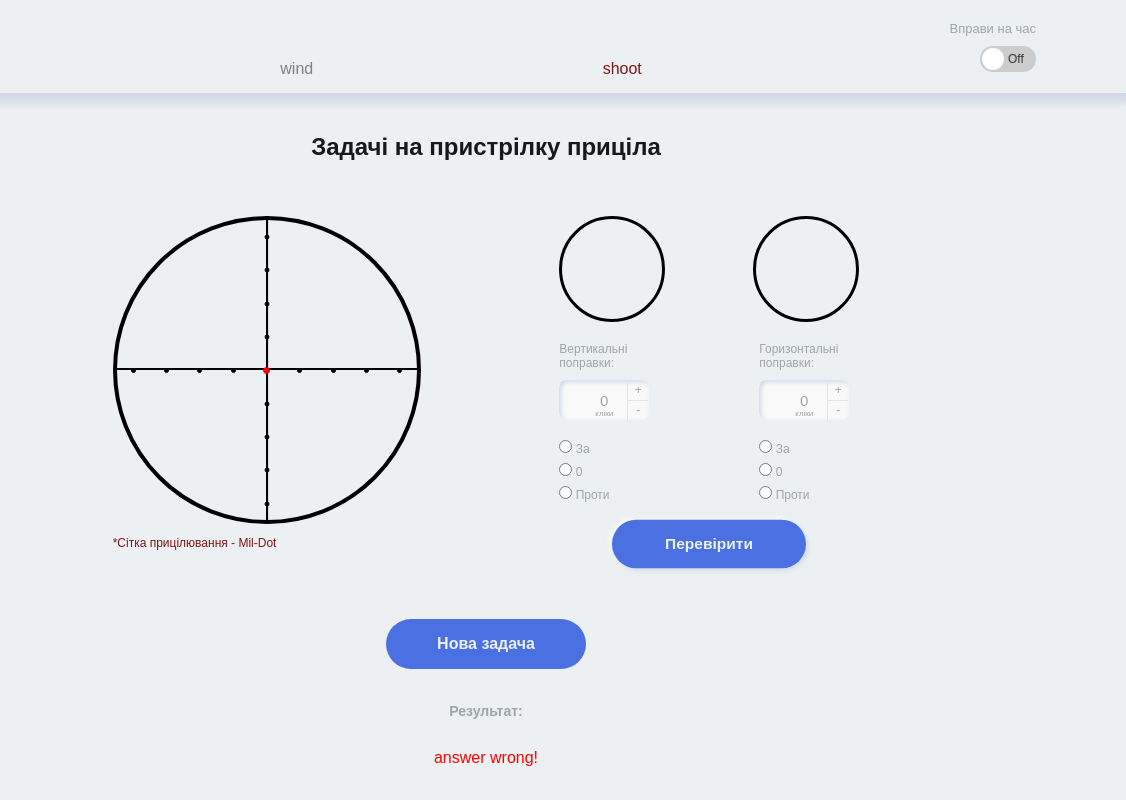
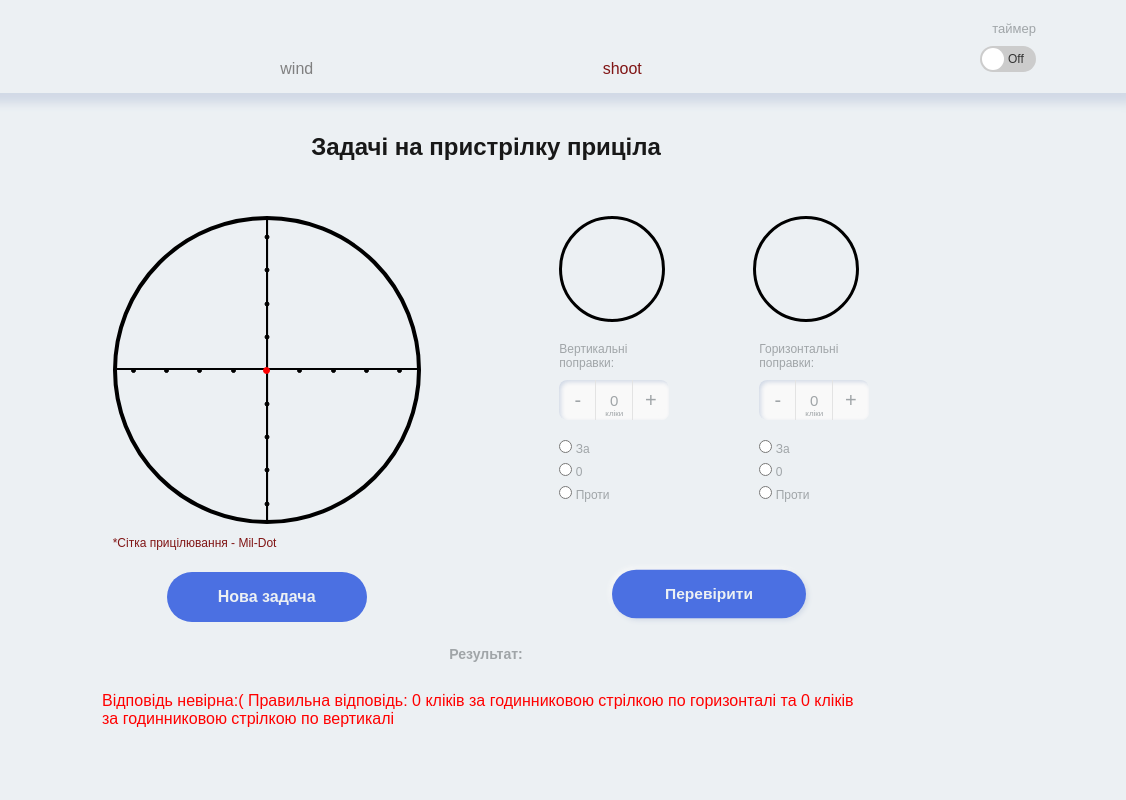
Before and after one commit to arranger2222/windCorrection, a plain HTML site: page shoot_correction.html in a window 1280 px wide. Both pictures are taken after typing "5", "5" into the empty fields and a click on the button "Перевірити". Shown: the full height of the page, 154-1280 px from the left. Drawn offline with Linux system fonts and the light colour scheme.

Commit message:
fixed answer bugs

```diff
--- a/js/script.js
+++ b/js/script.js
@@ -131,6 +131,8 @@ function handleSubmit(event) {
     message = `Відповідь невірна :(  Правильна відповідь: ${clickCorrection} clicks ${leftOrRight.toUpperCase()}`;
     answerText.classList.add('wrong');
     answerText.classList.remove('correct');
+    resetTimer();
+    setSubmitButtonState(false);
   }
   answerText.textContent = message;
 }
--- a/js/shoot.js
+++ b/js/shoot.js
@@ -104,7 +104,7 @@ function submitHandler() {
   directToTurnV = calculateVerticalTurn();
   directToTurnH = calculateHorizontalTurn();
   getFormData();
-  clearForm();
+  // clearForm();
 
   if (
     directToTurnV === vRadioValue &&
@@ -117,13 +117,28 @@ function submitHandler() {
     answerText.classList.remove('wrong');
     console.log('answer right!!!');
   } else {
-    message = 'answer wrong!';
+    console.log('horizontal', { clicksH, clockwiseH });
+    console.log('vertical', { clicksV, clockwiseV });
+    message = `Відповідь невірна:( Правильна відповідь: ${clicksH} кліків ${
+      clockwiseH ? 'за годинниковою стрілкою' : 'проти годинникової стрілки'
+    } по горизонталі та ${clicksV} кліків ${
+      clockwiseV ? 'за годинниковою стрілкою' : 'проти годинникової стрілки'
+    } по вертикалі`;
     console.log('answer wrong!');
     answerText.classList.add('wrong');
     answerText.classList.remove('correct');
   }
 
+  if (!isPageScrolledToBottom()) {
+    scrollToBottom();
+  }
+
   answerText.textContent = message;
+  clearForm();
+}
+
+function scrollToBottom() {
+  window.scrollTo(0, document.body.scrollHeight);
 }
 
 function randomHandler() {
@@ -140,13 +155,14 @@ function randomHandler() {
   // console.log('horizontal', { clicksH, clockwiseH });
   // console.log('vertical', { clicksV, clockwiseV });
 
-  // console.log(scaleValueH);
-  // console.log(scaleValueV);
-
   isLeftOrRight();
   isUpOrDown();
 
   doVisible(objToVisible);
+}
+
+function isPageScrolledToBottom() {
+  return window.innerHeight + window.scrollY >= document.body.scrollHeight;
 }
 
 // function checkAnswer(){
@@ -163,10 +179,6 @@ function moveShoot() {
   milsH = getMilsFromCoords(coords[coordX]);
   milsV = getMilsFromCoords(coords[coordY]);
 
-  // console.log('milsH', milsH);
-  // console.log('milsV', milsV);
-  // console.log('X', coords[coordX]);
-  // console.log('Y', coords[coordY]);
   hit.style.transform = `translate(${coords[coordX]}px, ${coords[coordY]}px )`;
 }
 
--- a/sass/partials/components/_shoot.scss
+++ b/sass/partials/components/_shoot.scss
@@ -2,6 +2,7 @@
 
 .wrap {
   // position: relative;
+
   display: flex;
   justify-content: space-evenly;
   flex-wrap: wrap;
@@ -9,11 +10,19 @@
   width: 80%;
   padding: 0 20px;
   // outline: 1px solid red;
+  // height: 420px;
 }
 
 .info-container {
+  // box-sizing: border-box;
   // outline: 1px solid green;
   width: 80%;
+  height: 420px;
+}
+
+.submit__shoot {
+  margin: 0;
+  margin-top: 40px;
 }
 
 .scope-wrap {
@@ -21,6 +30,8 @@
 }
 
 .scope {
+  display: flex;
+  flex-direction: column;
   &__circle {
     margin: 0 auto;
     position: relative;
@@ -100,24 +111,13 @@
   border-radius: 50px;
   border: 0.1px solid black;
   background-color: black;
-  // box-shadow: inset 1px 1px 3px 0px rgba(0, 0, 0, 0.75);
 }
-
-// .hidden {
-//   position: absolute;
-//   width: 1px;
-//   height: 1px;
-//   margin: -1px;
-//   border: 0;
-//   padding: 0;
-//   white-space: nowrap;
-//   clip-path: inset(100%);
-//   clip: rect(0 0 0 0);
-//   overflow: hidden;
-// }
 
 .random {
   margin-top: 30px;
+  &__shoot {
+    margin: 10px auto;
+  }
 }
 
 .turret-list {
@@ -169,10 +169,13 @@
 
 .form-shoot {
   width: 100%;
+  height: calc(100% - 126px);
   display: flex;
   flex-direction: column;
+  justify-content: space-between;
+
   // justify-content: space-around;
-  // outline: 1px solid blue;
+  // outline: 1px solid fuchsia;
 }
 
 input[type='number']::-webkit-inner-spin-button,
@@ -186,7 +189,7 @@ input[type='number']::-webkit-outer-spin-button {
   // height: 54px;
   margin-top: 10px;
   margin-bottom: 20px;
-  width: 90px;
+  width: 110px;
   // outline: 1px solid blue;
 }
 .input-wrapper:after {
@@ -194,7 +197,7 @@ input[type='number']::-webkit-outer-spin-button {
   position: absolute;
   font-size: 8px;
   bottom: 2px;
-  left: 0;
+  left: 10px;
   width: 90px;
   text-align: center;
 }
@@ -212,9 +215,9 @@ input[type='number']::-webkit-outer-spin-button {
   align-items: center;
   // outline: 1px solid gray;?
   position: absolute;
-  height: 20px;
-  width: 20px;
-  border-left: 1px solid #e3e3e3;
+  height: 40px;
+  width: 35px;
+  font-size: 20px;
   color: $gray;
   text-align: center;
   line-height: 27px;
@@ -243,13 +246,14 @@ input[type='number']::-webkit-outer-spin-button {
   top: 0;
   right: 1px;
   border-radius: 0 8px 0 0;
-  border-bottom: 1px solid #e3e3e3;
+  border-left: 1px solid #e3e3e3;
 }
 .input-button.remove {
-  bottom: 0;
-  right: 1px;
+  top: 0;
+  left: 1px;
   z-index: 5;
-  border-radius: 0 0 8px 0;
+  border-radius: 8px 0 0 8px;
+  border-right: 1px solid #e3e3e3;
 }
 
 .vRadio,
@@ -274,7 +278,7 @@ input[type='number']::-webkit-outer-spin-button {
   // height: 100px;
   display: flex;
   justify-content: space-between;
-  // outline: 1px solid tomato;
+  // outline: 1px solid blue;
 }
 
 // .turret {
@@ -296,3 +300,12 @@ input[type='number']::-webkit-outer-spin-button {
   flex-direction: column;
   align-items: center;
 }
+
+.form__block {
+  margin-bottom: 20px;
+}
+
+.answer-message__shoot {
+  margin-bottom: 30px;
+  max-width: 60%;
+}
--- a/shoot_correction.html
+++ b/shoot_correction.html
@@ -4,7 +4,7 @@
     <meta charset="UTF-8" />
     <meta name="viewport" content="width=device-width, initial-scale=1.0" />
     <link rel="stylesheet" type="text/css" href="./css/main.css" />
-    <title>Shoot correction</title>
+    <title>Scope correction</title>
   </head>
   <body>
     <header>
@@ -31,7 +31,7 @@
         </nav>
 
         <div class="toggle-container">
-          <p class="toggle-title">Вправи на час</p>
+          <p class="toggle-title">таймер</p>
           <div class="toggle-switch">
             <input type="checkbox" id="toggle" />
             <label for="toggle" class="switch-label">
@@ -89,6 +89,9 @@
             </ul>
           </div>
           <p class="scope__info">*Сітка прицілювання - Mil-Dot</p>
+          <button class="random random__shoot" type="button">
+            Нова задача
+          </button>
         </div>
 
         <div class="info-container">
@@ -124,6 +127,7 @@
                 <label for="vInput" class="InputLabel"
                   >Вертикальні поправки:
                   <div class="input-wrapper">
+                    <span data-decrement class="input-button remove">-</span>
                     <input
                       class="input result-input"
                       type="number"
@@ -133,7 +137,6 @@
                       min="0"
                     />
                     <span data-increment class="input-button add">+</span>
-                    <span data-decrement class="input-button remove">-</span>
                   </div>
                   <label
                     ><input
@@ -210,14 +213,15 @@
                 </label>
               </div>
             </div>
-            <button type="submit" class="submit">Перевірити</button>
+            <button type="submit" class="submit submit__shoot">
+              Перевірити
+            </button>
           </form>
         </div>
       </div>
       <div class="answer-wrap">
-        <button class="random" type="button">Нова задача</button>
         <h3 class="answer">Результат:</h3>
-        <p class="answer-message"></p>
+        <p class="answer-message answer-message__shoot"></p>
       </div>
     </div>
     <script src="./js/timer.js" type="module"></script>
```
Also changed, not shown: css/main.css.
